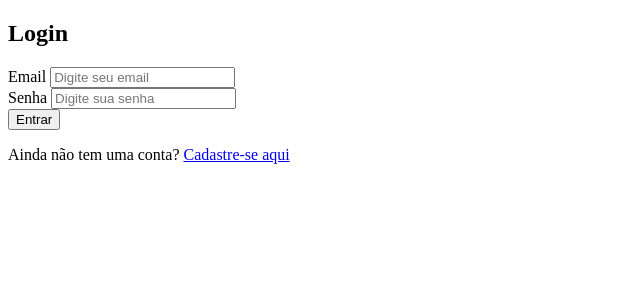
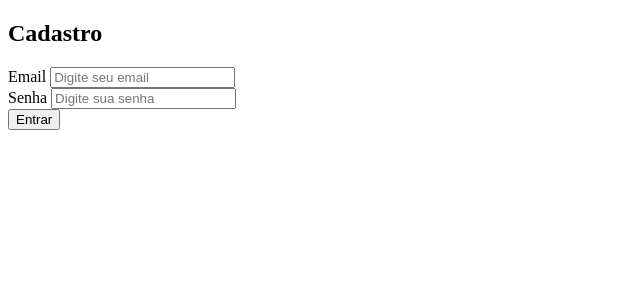
Before and after one commit to lucasbrittop/criptografador_cesar_aps, a Flask app: page /login in a window 1280 px wide. Shown: the top 300 px of the page, without its empty margins (0-640 px from the left). Run offline with Flask 3, Linux system fonts and the light colour scheme.

Commit message:
Cadastro

```diff
--- a/templates/login.html
+++ b/templates/login.html
@@ -8,7 +8,7 @@
 </head>
 <body>
    <div class="login-container">
-        <h2>Login</h2>
+        <h2>Cadastro</h2>
         <form id="loginForm">
             <div class="input-group">
                 <label for="email">Email</label>
@@ -20,7 +20,6 @@
             </div>
             <button type="submit">Entrar</button>
         </form>
-        <p class="signup-link">Ainda não tem uma conta? <a href="/signup">Cadastre-se aqui</a></p>
     </div>
 
 
```
